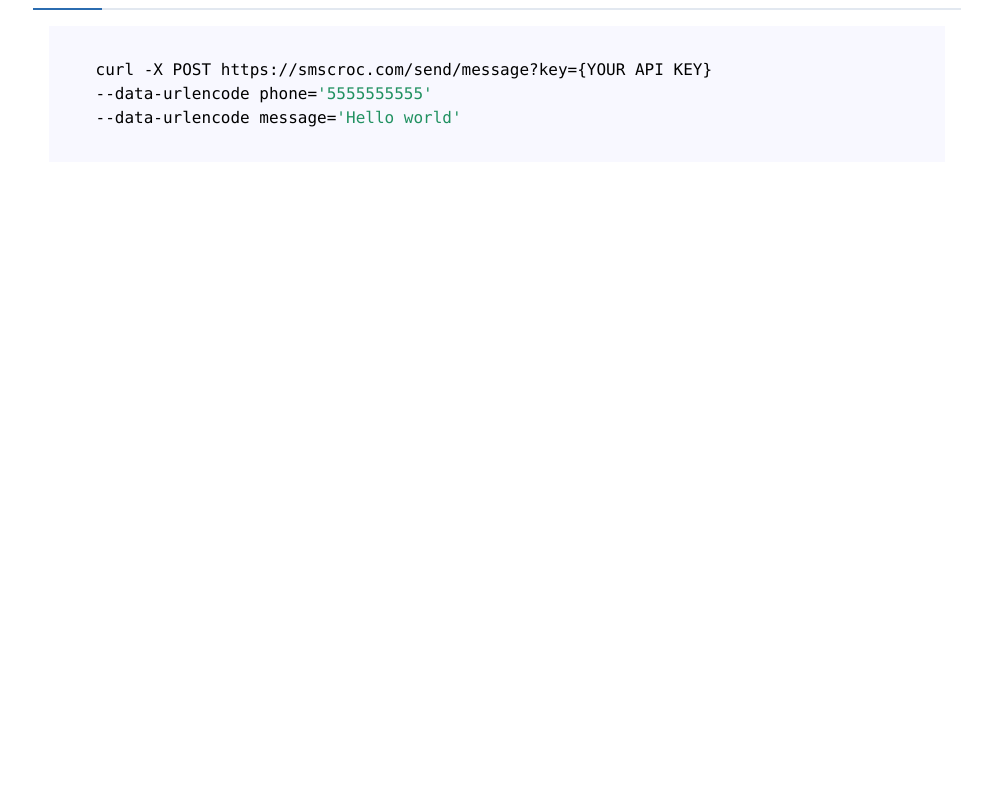
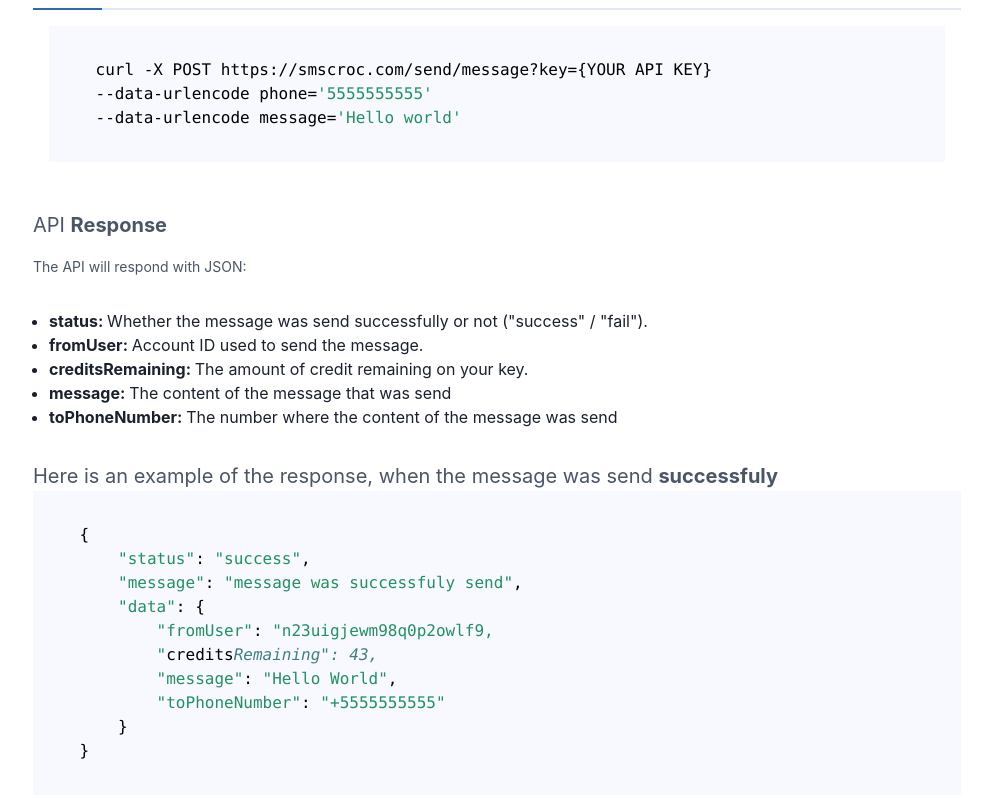
Before and after one commit to MarkoStrahilov/TwilioApp, a React (Create React App) app in the folder client/: page /docs in a window 1280 px wide. Shown: the part 1005-1803 px from the top of the page, without its empty margins (143-1135 px from the left). Before the commit the page ends 1247 px from the top, so only its background shows below. Built offline with nearby package versions, Linux system fonts and the light colour scheme; no server answers; what states-cities-db would draw is missing.

Commit message:
update / api endpoint functionality

```diff
--- a/client/src/pages/ApiDocumentation.jsx
+++ b/client/src/pages/ApiDocumentation.jsx
@@ -16,11 +16,26 @@
 import Navbar from '../pages/Navbar'
 import ApiRequestExampleTable from '../CodeRequestExamples/ApiRequestExampleTable';
 
+import SyntaxHighlighter from 'react-syntax-highlighter';
+import { docco } from 'react-syntax-highlighter/dist/esm/styles/hljs';
+
 const ApiDocumentation = () => {
 
     const { user, loader } = useNavarHook()
     const request = 'https://smscroc.com/send/message?key={YOUR API KEY}'
 
+    const messageString = `
+    {
+        "status": "success",
+        "message": "message was successfuly send",
+        "data": {
+            "fromUser": "n23uigjewm98q0p2owlf9,
+            "creditsRemaining": 43,
+            "message": "Hello World",
+            "toPhoneNumber": "+5555555555"
+        }
+    }
+    `
 
     if (loader) return <Loader />
 
@@ -58,9 +73,30 @@
                         Here are some examples of <b>requests</b> in different languages
                     </Text>
                     <Text fontSize='sm' color={'gray.600'} margin={"1rem 0 2rem 0"}>
-                    Every programming language has a way to send an HTTP POST request. Instead of installing a special library or package, just send a POST request using your preferred method. Below are some examples in common languages.
+                        Every programming language has a way to send an HTTP POST request. Instead of installing a special library or package, just send a POST request using your preferred method. Below are some examples in common languages.
                     </Text>
-                    <ApiRequestExampleTable request={request}/>
+                    <ApiRequestExampleTable request={request} />
+                </Box>
+                <Box p='4' flex='2'>
+                    <Text fontSize='xl' color={'gray.600'}>
+                        API <b>Response</b>
+                    </Text>
+                    <Text fontSize='sm' color={'gray.600'} margin={"1rem 0 2rem 0"}>
+                        The API will respond with JSON:
+                    </Text>
+                    <UnorderedList>
+                        <ListItem><b>status: </b>Whether the message was send successfully or not ("success" / "fail").</ListItem>
+                        <ListItem><b>fromUser: </b>Account ID used to send the message.</ListItem>
+                        <ListItem><b>creditsRemaining: </b>The amount of credit remaining on your key.</ListItem>
+                        <ListItem><b>message: </b>The content of the message that was send</ListItem>
+                        <ListItem><b>toPhoneNumber: </b>The number where the content of the message was send</ListItem>
+                    </UnorderedList>
+                    <Text fontSize='xl' color={'gray.600'} marginTop={"2rem"}>
+                        Here is an example of the response, when the message was send <b>successfuly</b>
+                    </Text>
+                    <SyntaxHighlighter language="node" style={docco}>
+                            {messageString}
+                        </SyntaxHighlighter>
                 </Box>
             </div>
         </>
```
Also changed, not shown: 2 other files (tests, documents, lock files or other folders).
